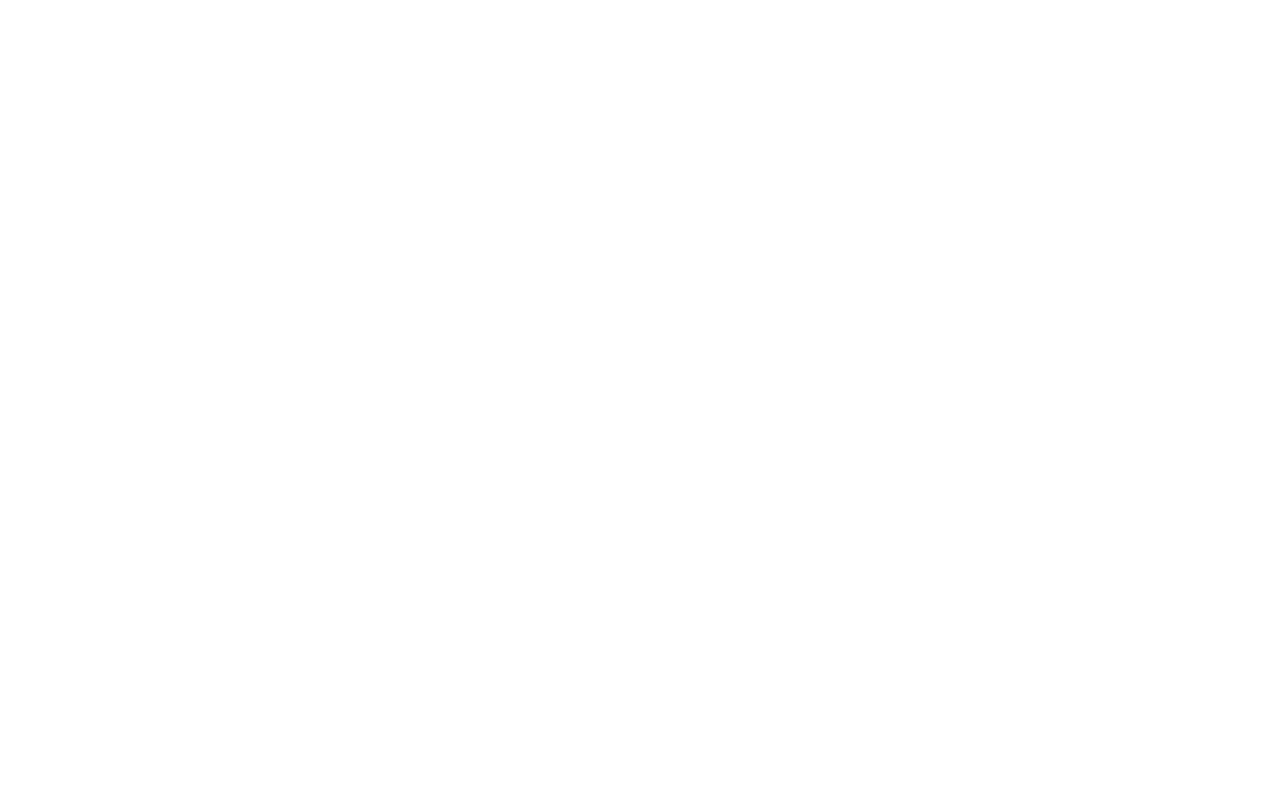
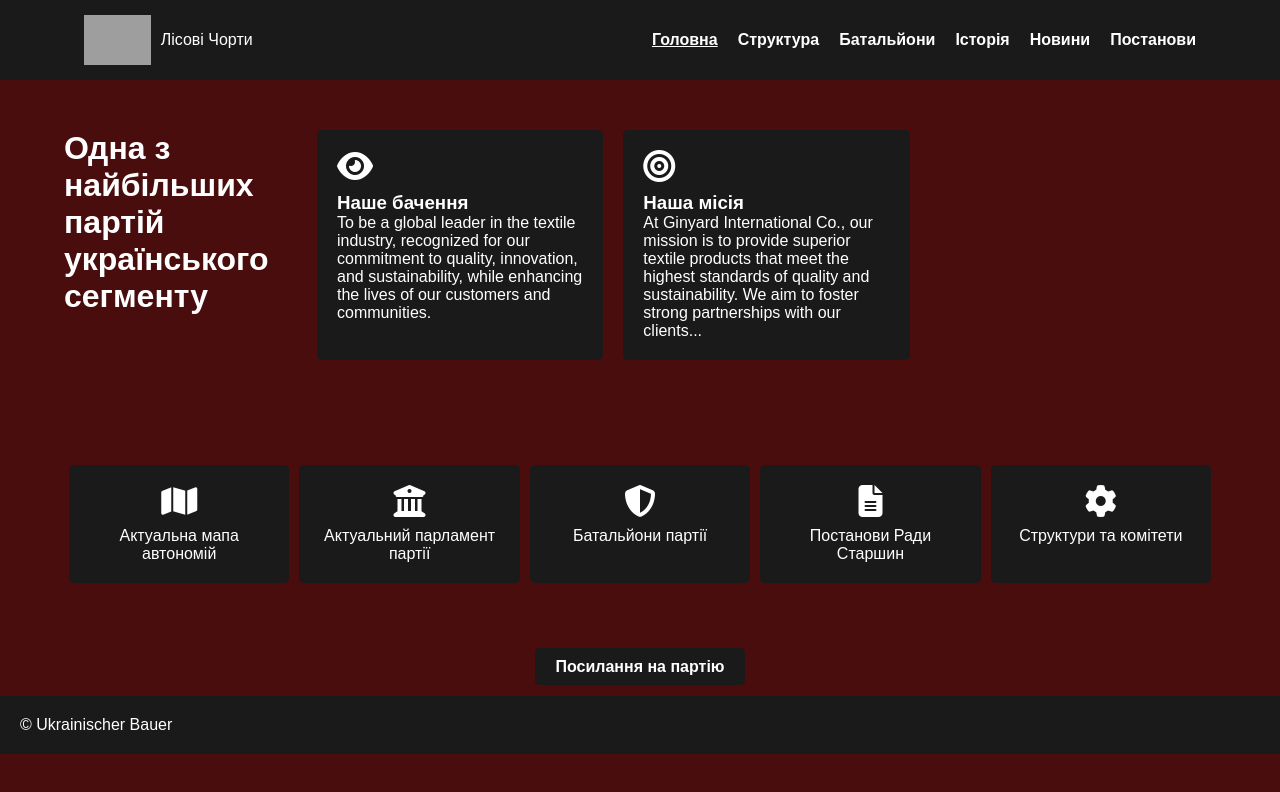
Before and after one commit to forestdevils/Forest-Devils-official-site, a website: page pages/index.html in a window 1280 px wide. Drawn offline with Linux system fonts and the light colour scheme; grey boxes are pictures that could not be loaded.

Commit message:
feat: add code into index.html and style.css

```diff
--- a/css/style.css
+++ b/css/style.css
@@ -1,33 +1,159 @@
-body {
-    font-family: Arial, sans-serif;
+* {
     margin: 0;
     padding: 0;
+    box-sizing: border-box;
+    font-family: Arial, sans-serif;
 }
 
+body {
+    background-color: #4a0d0d;
+    color: white;
+}
+
+/* HEADER */
 header {
-    background-color: #2c3e50;
-    color: white;
-    padding: 20px;
+    background-color: #1a1a1a;
+    padding: 5px 0;
+}
+
+header .logo a {
+    text-decoration: none; /* прибрати підкреслення */
+    color: inherit; /* щоб колір тексту не змінювався */
+    display: flex;
+    align-items: center;
+    gap: 10px; /* відстань між логотипом і текстом */
+}
+
+.header-container {
+    display: flex;           /* робимо горизонтальний ряд */
+    justify-content: space-between; /* логотип зліва, меню справа */
+    align-items: center;     /* вертикальне вирівнювання по центру */
+    padding: 10px 20px;      /* внутрішні відступи */
+    width: 90%;
+    margin: 0 auto;
+}
+
+header .logo img {
+    height: 50px;
 }
 
 header nav ul {
     list-style: none;
     display: flex;
-    gap: 15px;
+    gap: 20px;
 }
 
 header nav ul li a {
     color: white;
     text-decoration: none;
+    font-weight: bold;
 }
 
-main {
+header nav ul li a.active {
+    text-decoration: underline;
+}
+
+/* HERO SECTION */
+.hero {
+    padding: 50px 0;
+}
+
+.hero-content {
+    display: flex;
+    justify-content: space-between;
+    width: 90%;
+    margin: 0 auto;
+}
+
+.hero-text h1 {
+    font-size: 2rem;
+    margin-bottom: 20px;
+}
+
+.hero-cards {
+    display: flex;
+    gap: 20px;
+}
+
+.card {
+    background-color: #1a1a1a;
+    padding: 20px;
+    flex: 1;
+    border-radius: 5px;
+}
+
+.card i {
+    font-size: 2rem;
+    margin-bottom: 10px;
+}
+
+.card.empty {
+    background: transparent;
+}
+
+/* QUICK LINKS */
+.quick-links {
+    padding: 50px 0;
+}
+
+.quick-links .container {
+    display: flex;
+    justify-content: space-between;
+    width: 90%;
+    margin: 0 auto;
+}
+
+.link-card {
+    background-color: #1a1a1a;
+    padding: 20px;
+    flex: 1;
+    margin: 5px;
+    text-align: center;
+    border-radius: 5px;
+    text-decoration: none;  /* прибрати підкреслення */
+    color: inherit;         /* залишити білий текст */
+    display: block;         /* щоб поводилося як div */
+    transition: background-color 0.3s;
+}
+
+.link-card i {
+    font-size: 2rem;
+    margin-bottom: 10px;
+}
+
+.link-card:hover {
+    background-color: #333; /* ефект при наведенні */
+}
+
+
+/* Секція з кнопкою перед футером */
+.party-link-section {
+    text-align: center; /* кнопка по центру */
+    padding: 20px 0;
+    background-color: #4a0d0d; /* той самий фон, що і футер */
+}
+
+.party-button {
+    background-color: #1a1a1a;
+    color: white;
+    text-decoration: none;
+    padding: 10px 20px;
+    border-radius: 5px;
+    font-weight: bold;
+}
+
+.party-button:hover {
+    background-color: #6a1a1a;
+}
+
+/* FOOTER */
+footer {
+    background-color: #1a1a1a;
+    text-align: left; /* текст ліворуч */
     padding: 20px;
 }
 
-footer {
-    background-color: #2c3e50;
+footer a {
     color: white;
-    text-align: center;
-    padding: 10px;
+    text-decoration: none;
 }
--- a/pages/index.html
+++ b/pages/index.html
@@ -0,0 +1,96 @@
+<!DOCTYPE html>
+<html lang="uk">
+<head>
+    <meta charset="UTF-8">
+    <meta name="viewport" content="width=device-width, initial-scale=1.0">
+    <title>Лісові Чорти</title>
+    <link rel="stylesheet" href="../css/style.css">
+    <link rel="stylesheet" href="https://cdnjs.cloudflare.com/ajax/libs/font-awesome/6.4.0/css/all.min.css">
+</head>
+<body>
+<!-- HEADER -->
+<header>
+    <div class="container header-container">
+        <div class="logo">
+            <a href="index.html">
+                <img src="../images/logo.png" alt="Лісові Чорти">
+                <span>Лісові Чорти</span>
+            </a>
+        </div>
+        <nav>
+            <ul>
+                <li><a href="index.html" class="active">Головна</a></li>
+                <li><a href="structure.html">Структура</a></li>
+                <li><a href="battalions.html">Батальйони</a></li>
+                <li><a href="history.html">Історія</a></li>
+                <li><a href="news.html">Новини</a></li>
+                <li><a href="decrees.html">Постанови</a></li>
+            </ul>
+        </nav>
+    </div>
+</header>
+
+<!-- HERO SECTION -->
+<section class="hero">
+    <div class="container hero-content">
+        <div class="hero-text">
+            <h1>Одна з найбільших партій українського сегменту</h1>
+        </div>
+        <div class="hero-cards">
+            <div class="card">
+                <i class="fas fa-eye"></i>
+                <h3>Наше бачення</h3>
+                <p>To be a global leader in the textile industry, recognized for our commitment to quality, innovation, and sustainability, while enhancing the lives of our customers and communities.</p>
+            </div>
+            <div class="card">
+                <i class="fas fa-bullseye"></i>
+                <h3>Наша місія</h3>
+                <p>At Ginyard International Co., our mission is to provide superior textile products that meet the highest standards of quality and sustainability. We aim to foster strong partnerships with our clients...</p>
+            </div>
+            <div class="card empty"></div>
+        </div>
+    </div>
+</section>
+
+<!-- QUICK LINKS -->
+<section class="quick-links">
+    <div class="container">
+        <a href="map.html" class="link-card">
+            <i class="fas fa-map"></i>
+            <p>Актуальна мапа автономій</p>
+        </a>
+        <a href="parliament.html" class="link-card">
+            <i class="fas fa-university"></i>
+            <p>Актуальний парламент партії</p>
+        </a>
+        <a href="battalions.html" class="link-card">
+            <i class="fas fa-shield-alt"></i>
+            <p>Батальйони партії</p>
+        </a>
+        <a href="decrees.html" class="link-card">
+            <i class="fas fa-file-alt"></i>
+            <p>Постанови Ради Старшин</p>
+        </a>
+        <a href="structure.html" class="link-card">
+            <i class="fas fa-cog"></i>
+            <p>Структури та комітети</p>
+        </a>
+    </div>
+</section>
+
+
+<!-- Кнопка перед футером -->
+<section class="party-link-section">
+    <a href="https://rivalregions.com/#slide/party/345242" class="party-button">Посилання на партію</a>
+</section>
+
+<!-- FOOTER -->
+<footer>
+    <div class="container">
+        <p>
+            <a href="https://rivalregions.com/#slide/profile/210626824071389">© Ukrainischer Bauer</a>
+        </p>
+    </div>
+</footer>
+</body>
+</html>
```
Also changed, not shown: 1 other file.
